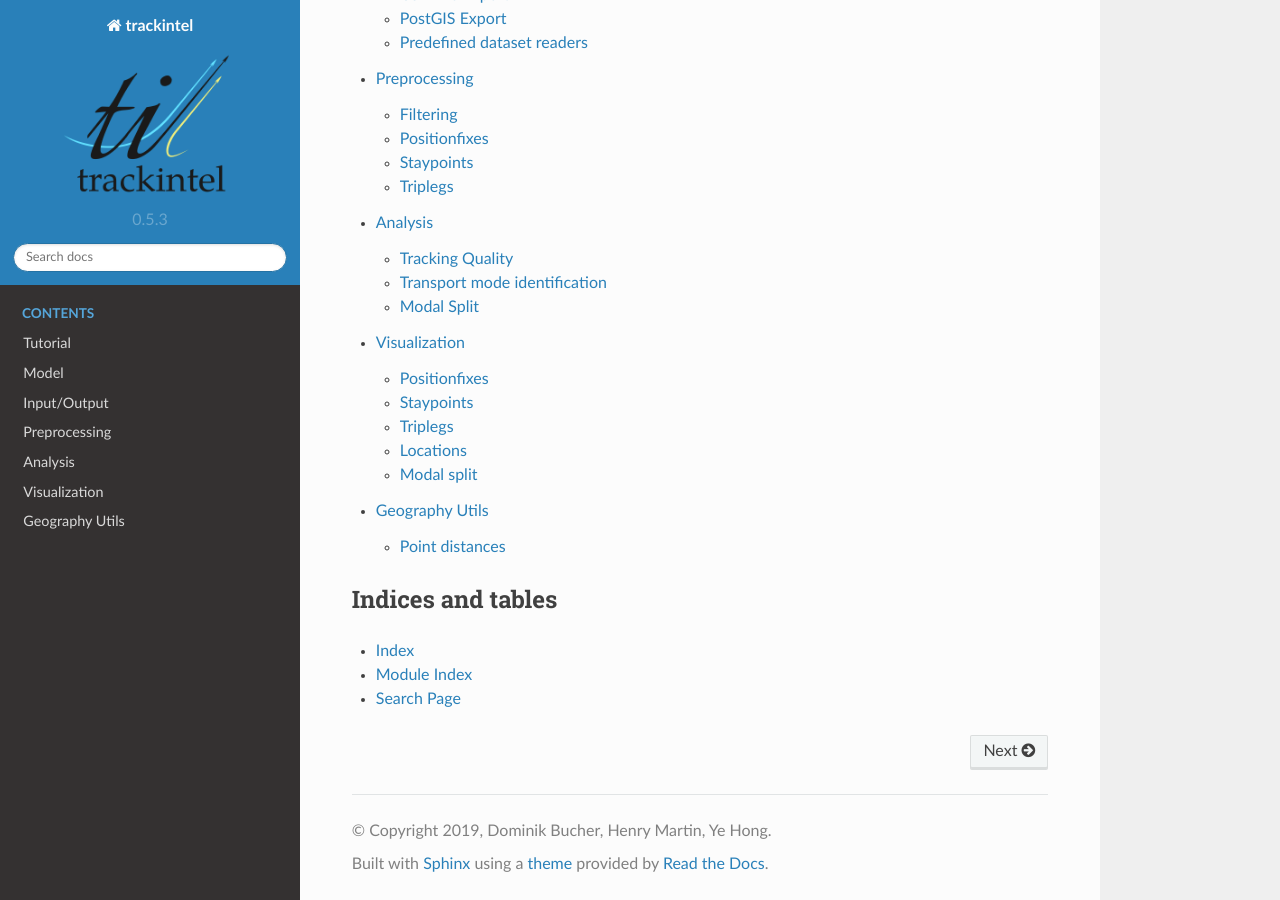
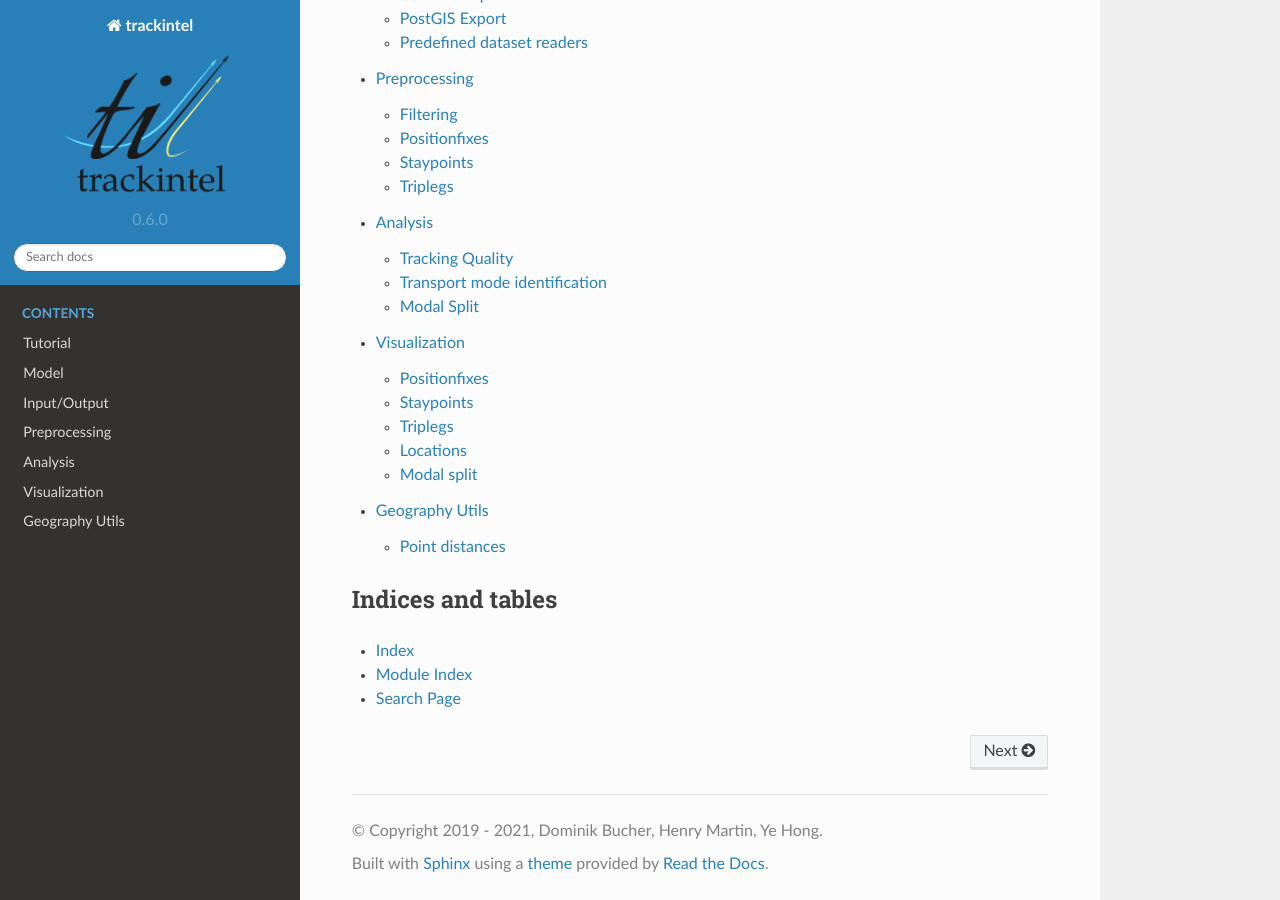
Before and after one commit to mie-lab/trackintel, a Sphinx documentation site: the page built from docs/index.rst, in a window 1280 px wide and 900 px high, scrolled down 953 px. Built offline with Sphinx 7.4.7 and the Read the Docs theme 2.0.0, drawn with Linux system fonts in a browser that asks for light colours.

Commit message:
BLD: update version number

```diff
--- a/docs/conf.py
+++ b/docs/conf.py
@@ -56,7 +56,7 @@ autodoc_mock_imports = [
 # -- Project information -----------------------------------------------------
 
 project = "trackintel"
-copyright = "2019, Dominik Bucher, Henry Martin, Ye Hong"
+copyright = "2019 - 2021, Dominik Bucher, Henry Martin, Ye Hong"
 author = "Dominik Bucher, Henry Martin, Ye Hong"
 
 
@@ -74,7 +74,7 @@ def setup(app):
 # The full version, including alpha/beta/rc tags
 # release = version
 
-version = "0.5.3"
+version = "0.6.0"
 release = version
 
 
--- a/trackintel/__version__.py
+++ b/trackintel/__version__.py
@@ -1,3 +1,3 @@
-VERSION = (0, 5, 3)
+VERSION = (0, 6, 0)
 
 __version__ = ".".join(map(str, VERSION))
```
